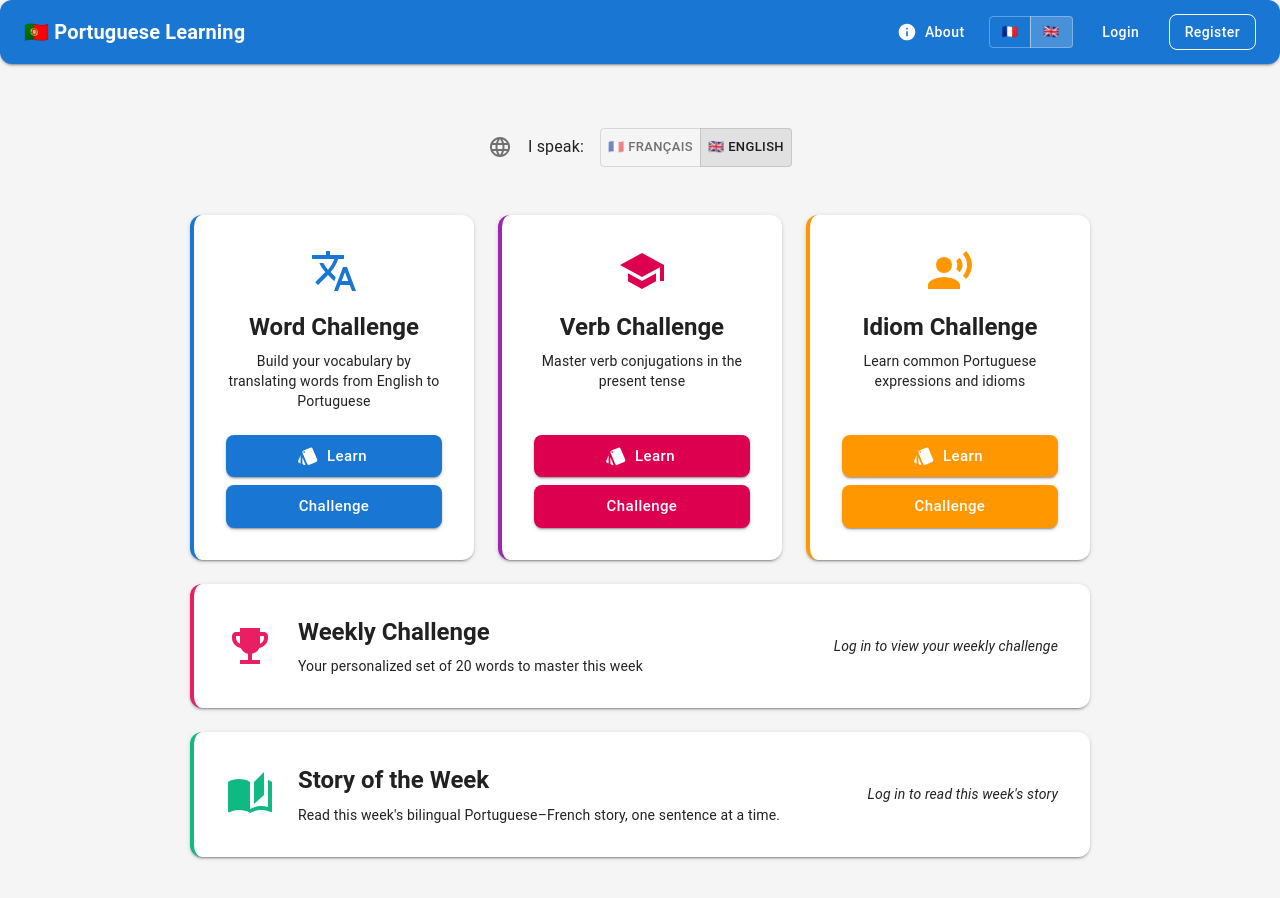
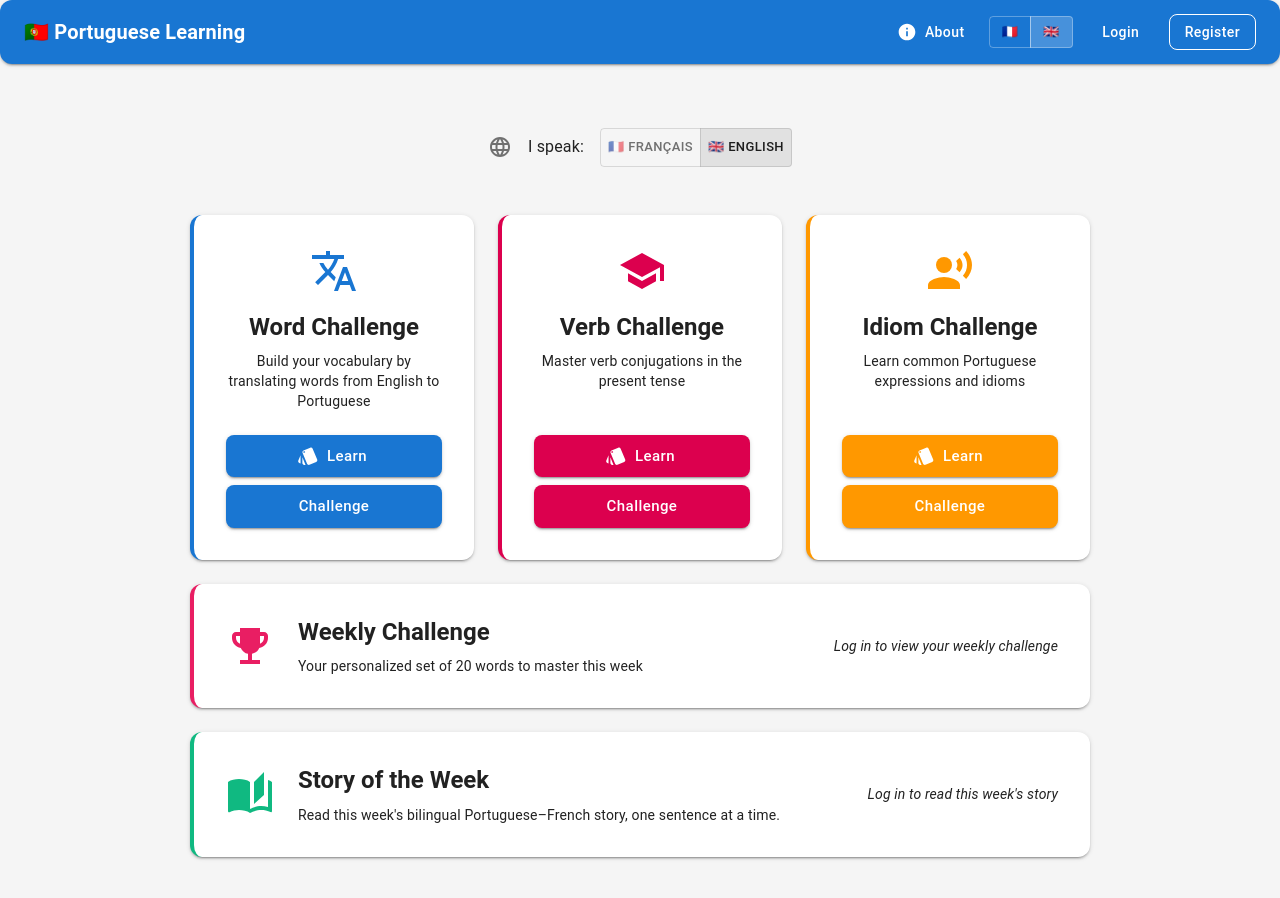
Before and after one commit to charly37/PortugueseLearning, a React app: page / in a window 1280 px wide. Shown: the top 898 px of the page. Built offline with nearby package versions, Linux system fonts and the light colour scheme; no server answers.

Commit message:
verbe tile shadow color was not logic

```diff
--- a/src/client/components/LandingPage.tsx
+++ b/src/client/components/LandingPage.tsx
@@ -245,7 +245,7 @@ const LandingPage: React.FC<LandingPageProps> = ({
                   flexDirection: 'column',
                   alignItems: 'center',
                   transition: 'transform 0.2s, box-shadow 0.2s',
-                  borderLeft: '4px solid #9c27b0',
+                  borderLeft: '4px solid #dc004e',
                   '&:hover': {
                     transform: 'translateY(-4px)',
                     boxShadow: 4,
```
